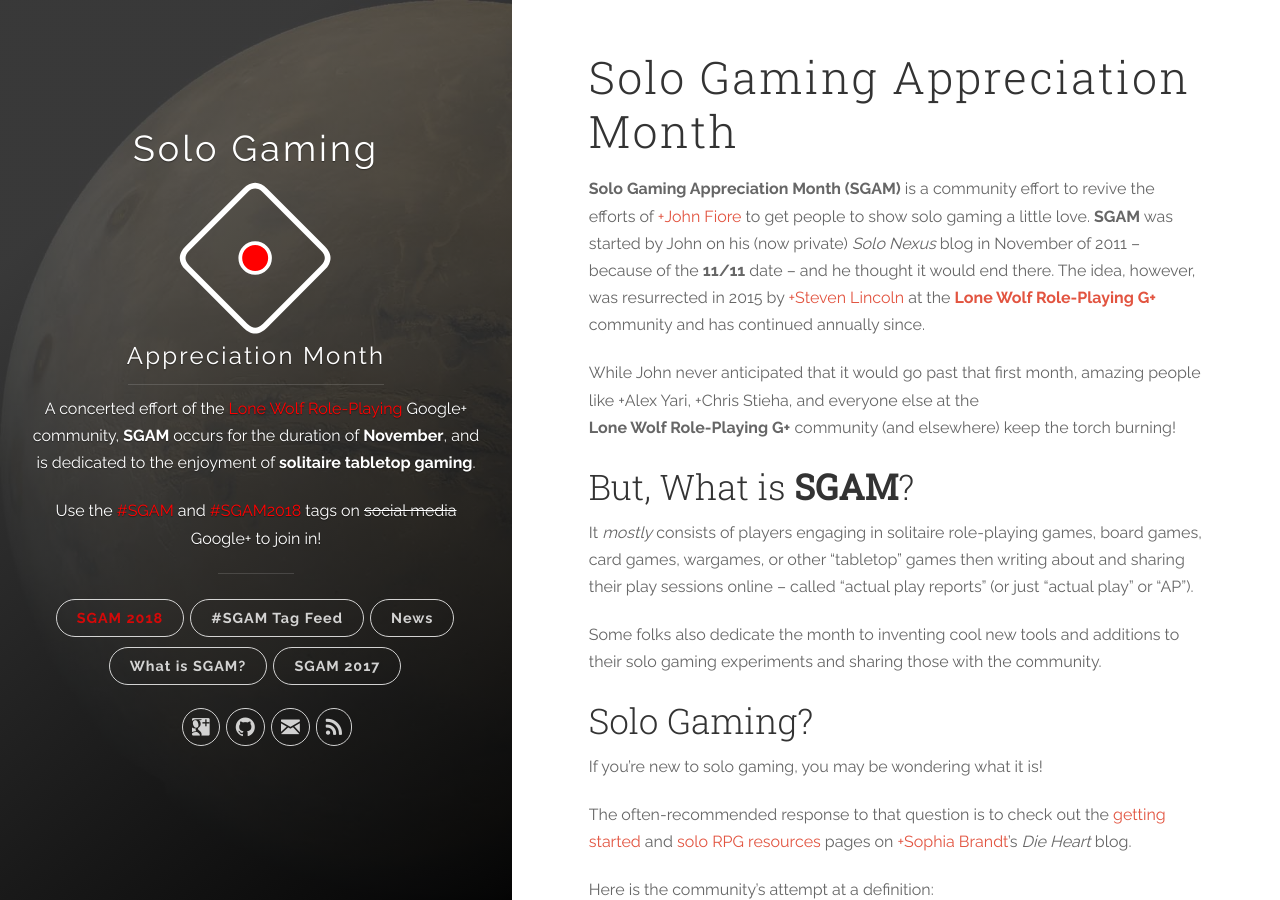
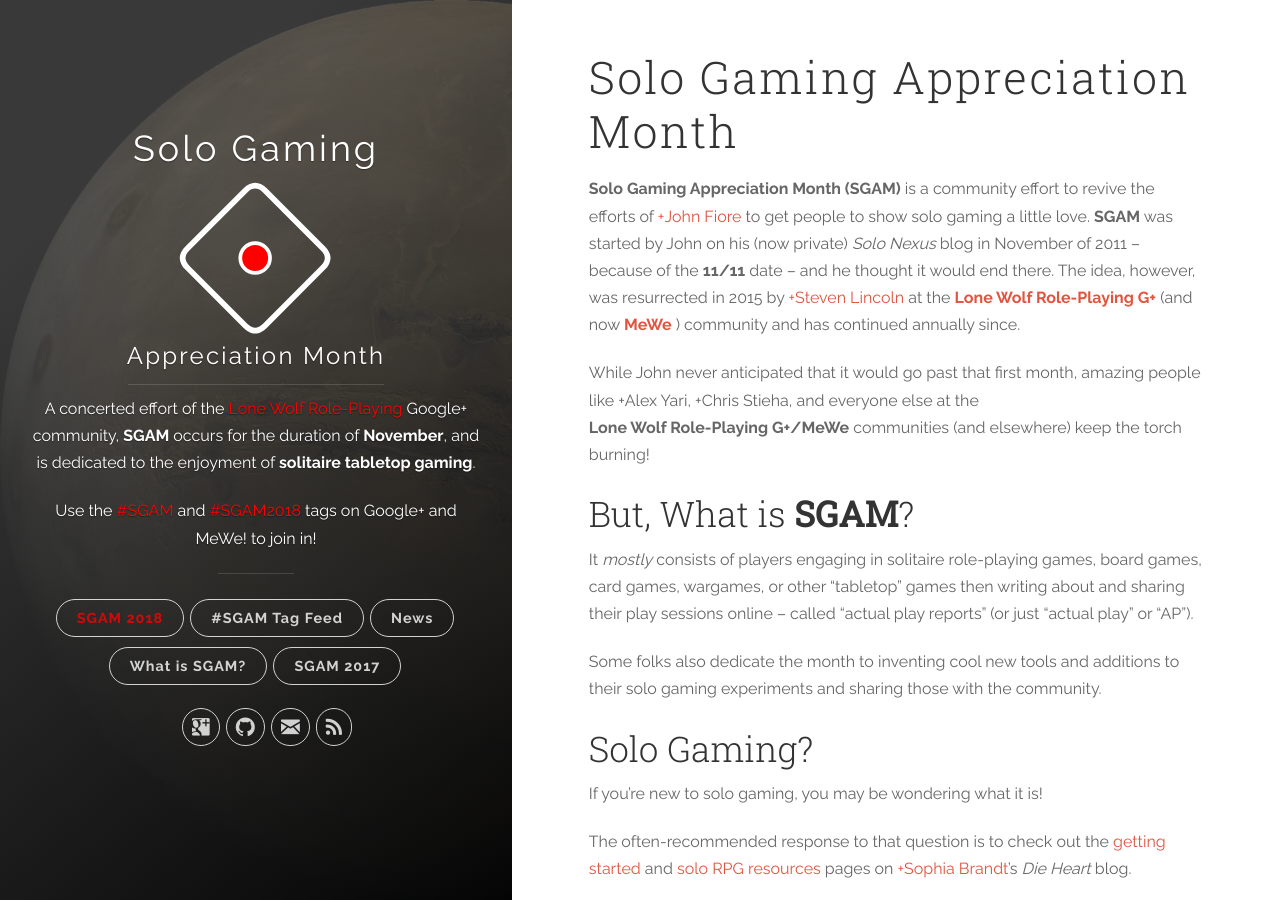
Before and after one commit to sologamingmonth/sologamingmonth, a Jekyll site: the page built from about.md, in a window 1280 px wide and 900 px high. Built offline with Jekyll 4.4.1, drawn with Linux system fonts in a browser that asks for light colours; nearby versions of some CDN libraries; comment, search, counter and statistics services are not loaded.

Commit message:
Added MeWe references

```diff
--- a/_includes/header.html
+++ b/_includes/header.html
@@ -26,7 +26,7 @@
         <p>
             Use the <a href="{{ site.baseurl }}/#sgam" class="blog-button" style="color: red;">#SGAM</a> and
             <a href="{{ site.baseurl }}/#sgam" class="blog-button" style="color: red;">#SGAM{{ site.time | date: '%Y' }}</a>
-            tags on <s>social media</s> <a href="https://plus.google.com">Google+</a>
+            tags on <a href="https://plus.google.com">Google+</a> and <a href="https://mewe.com/group/5bbbfc02a40f3002b3637fdc">MeWe</a>!
             to join in!
         </p>
         </div>
--- a/about.md
+++ b/about.md
@@ -12,13 +12,14 @@
 date -- and he thought it would end there. The idea, however, was resurrected
 in 2015 by [+Steven Lincoln](https://plus.google.com/+StevenLincolnTCS/posts/ZvZ9UinnESK)
 at the [**Lone Wolf Role-Playing G+**](https://plus.google.com/communities/116965157741523529510)
+(and now [**MeWe**](https://mewe.com/group/5bbbfc02a40f3002b3637fdc) )
 community and has continued annually since.
 
 <div class="g-community" data-layout="portrait" data-width="300" data-href="https://plus.google.com/communities/116965157741523529510"></div>
 
 While John never anticipated that it would go past that first month, amazing
 people like +Alex Yari, +Chris Stieha, and everyone else at the
-**Lone Wolf Role-Playing G+** community (and elsewhere) keep the torch burning!
+**Lone Wolf Role-Playing G+/MeWe** communities (and elsewhere) keep the torch burning!
 
 ## But, What is **SGAM**?
 
```
